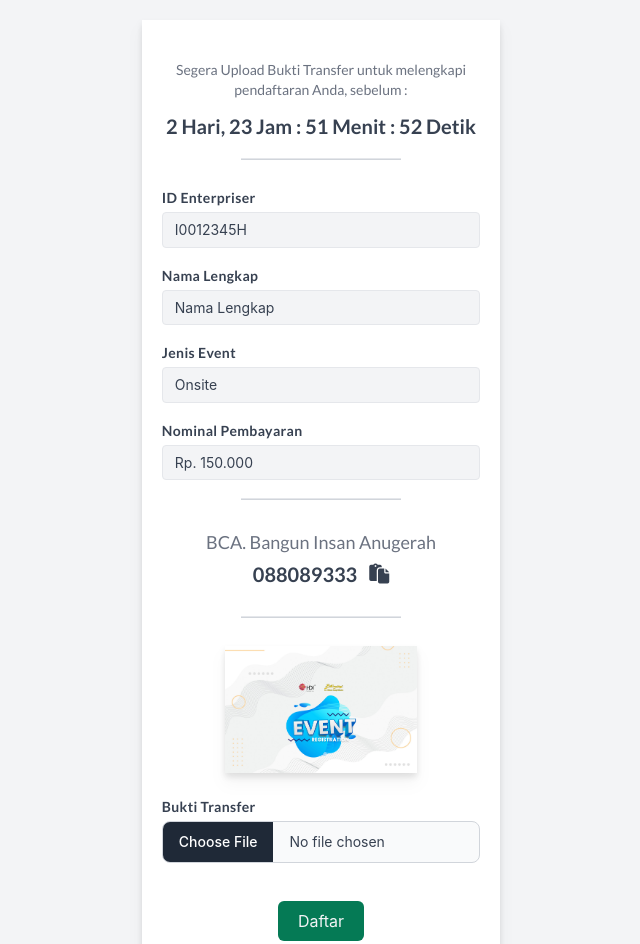
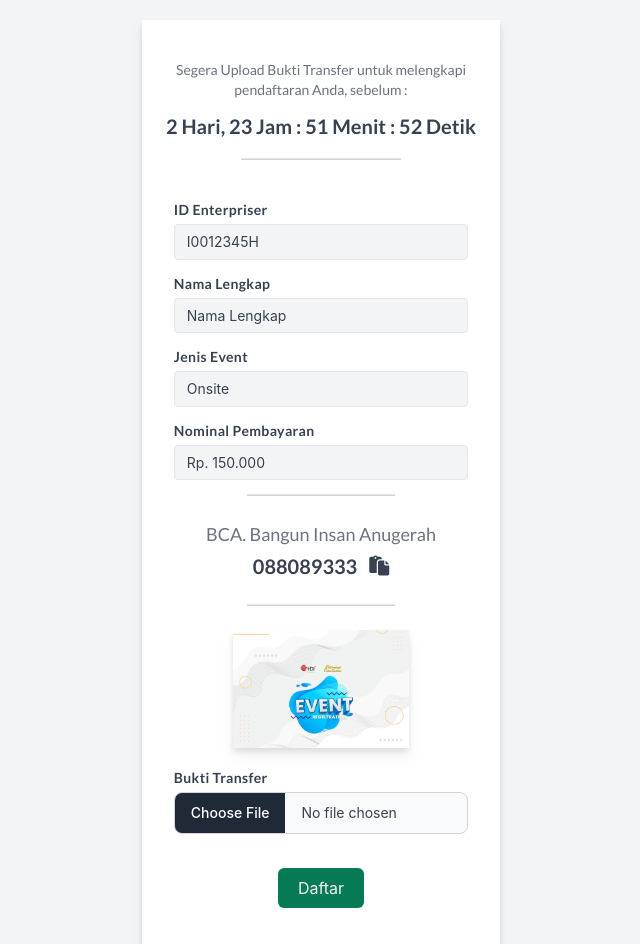
Before and after one commit to kiigeeks/Landing-Page-Registrasi-Event, a website: page registration.html in a window 1280 px wide. Shown: the top 944 px of the page, without its empty margins (319-959 px from the left). Drawn offline with nearby package versions, Linux system fonts and the light colour scheme.

Commit message:
tambah padding pada form

```diff
--- a/registration.html
+++ b/registration.html
@@ -31,6 +31,7 @@
                 <div class="flex flex-col mb-5 items-center justify-center">
                     <hr class="w-2/3 lg:w-1/2 h-0.5 bg-gray-300">
                 </div>
+                <div class="px-3 lg:px-5 py-3 flex flex-col gap-1">
                     <div class="flex flex-col mb-2.5">
                         <label class="tracking-wide text-gray-700 text-sm lg:text-base font-bold font-lato mb-1">
                             ID Enterpriser
@@ -90,6 +91,7 @@
                     <div class="flex flex-row justify-center items-center gap-5 mt-5 mb-2.5">
                         <a href="registered.html" class="bg-green-600 text-gray-100 hover:bg-green-700 hover:text-gray-200 ease-in-out delay-300 px-5 py-2 rounded-md">Daftar</a>
                     </div>
+                </div>
             </form>
             <div class="flex flex-col w-11/12 p-5">
                 <h3 class="text-blue-500 font-light font-roboto text-sm tracking-wider text-center uppercase cursor-pointer">hotline billionaires</h3>
```
Also changed, not shown: registered.html (+2 -0 lines), dist/output.css. Lines whose indentation alone changed are shown as unchanged.
